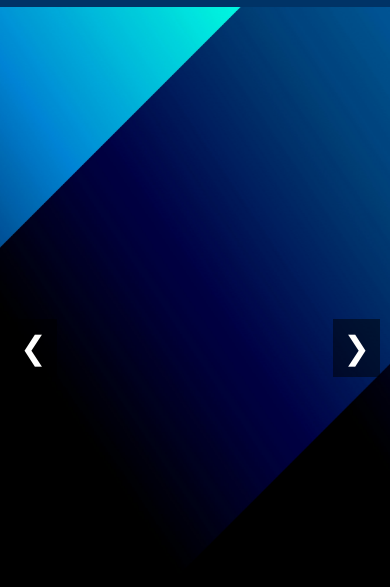
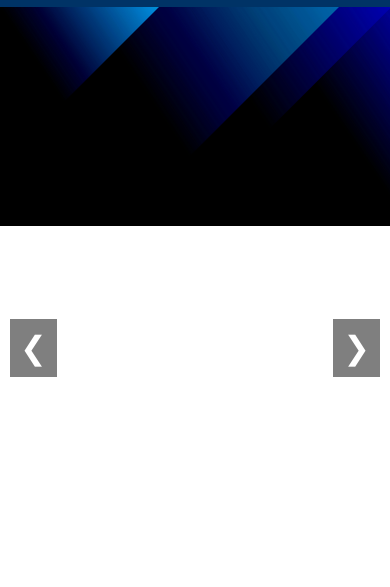
Before and after one commit to wolfrans/design, a plain HTML site: page index.html in a window 390 px wide. Shown: the part 74-661 px from the top of the page. Drawn offline with Linux system fonts and the light colour scheme.

Commit message:
Update style.css

```diff
--- a/css/style.css
+++ b/css/style.css
@@ -57,15 +57,14 @@ nav {
 .slides {
   display: flex;
   width: 100%;
-  height: 100%;
   transition: transform 0.5s ease;
 }
-
 .slides img {
   width: 100%;
-  height: 100%;
+  height: auto;
+  flex-shrink: 0;
   object-fit: cover;
-  flex-shrink: 0;
+  display: block;
 }
 
 .prev,.next {
@@ -583,3 +582,9 @@ footer {
 .whatsapp-float i {
   display: block;
 }
+@media (max-width: 768px) {
+  .slides img {
+    height: 300px;     /* fixed height for smoother look */
+    object-fit: cover; /* crops nicely */
+  }
+}
```
